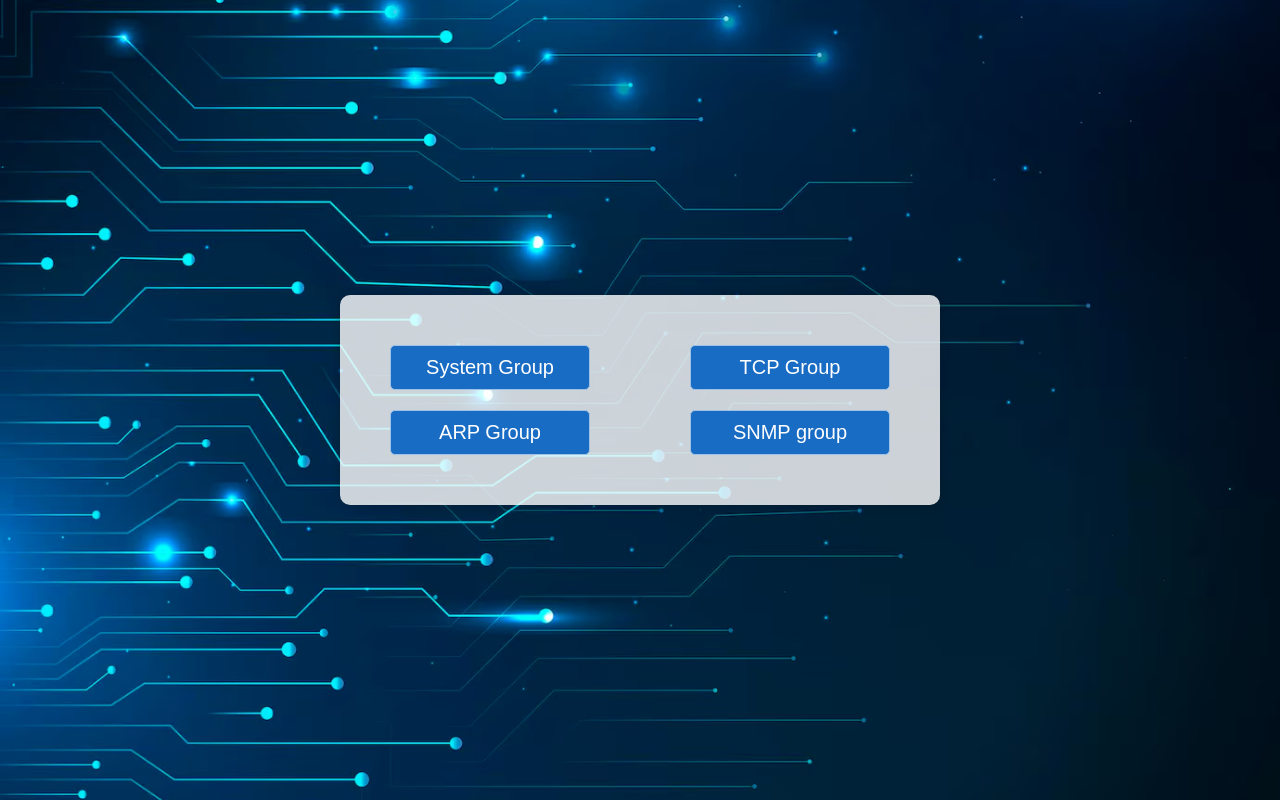
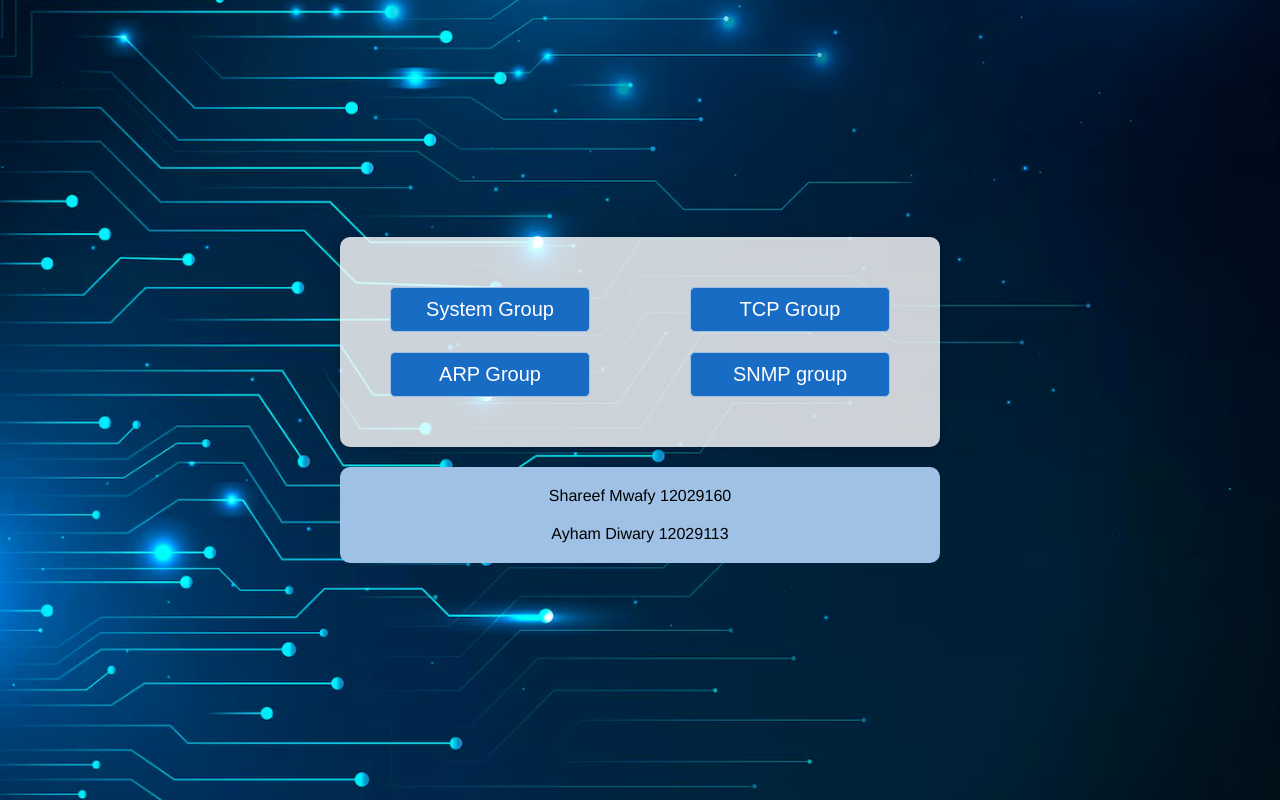
Before and after one commit to shareefmwafy/SNMP-and-HTTP, a PHP site: page /mainPage.php in a window 1280 px wide. Run offline with PHP 8.4, Linux system fonts and the light colour scheme.

Commit message:
Add Our Name

```diff
--- a/main.css
+++ b/main.css
@@ -10,6 +10,7 @@ body {
     height: 100vh;
     display: flex;
     justify-content: center;
+    flex-direction: column;
     align-items: center;
 }
 
@@ -32,6 +33,7 @@ body {
     display: flex;
     justify-content: space-between;
     gap: 20px;
+    flex-wrap: wrap;
 }
 
 .buttons div a {
@@ -50,3 +52,19 @@ body {
 .buttons div a:hover {
     background-color: #667381;
 }
+
+
+.names{
+    margin-top: 20px;
+    background-color: #9fc1e6;
+    width: 600px;
+    display: flex;
+    flex-direction: column;
+    justify-content: center;
+    align-items: center;
+    padding: 20px 0;
+    gap: 20px;
+    border-radius: 10px;
+    font-family: 'Franklin Gothic Medium', 'Arial Narrow', Arial, sans-serif;
+
+}
--- a/mainPage.php
+++ b/mainPage.php
@@ -16,6 +16,11 @@
             <a href="./Pages/Page3.php">ARP Group </a>
             <a href="./Pages/Page4.php">SNMP group</a>
         </div>
+
+    </div>
+    <div class="names">
+            <p>Shareef Mwafy 12029160</p>
+            <p>Ayham Diwary 12029113</p>
     </div>
 
 </body>
```
